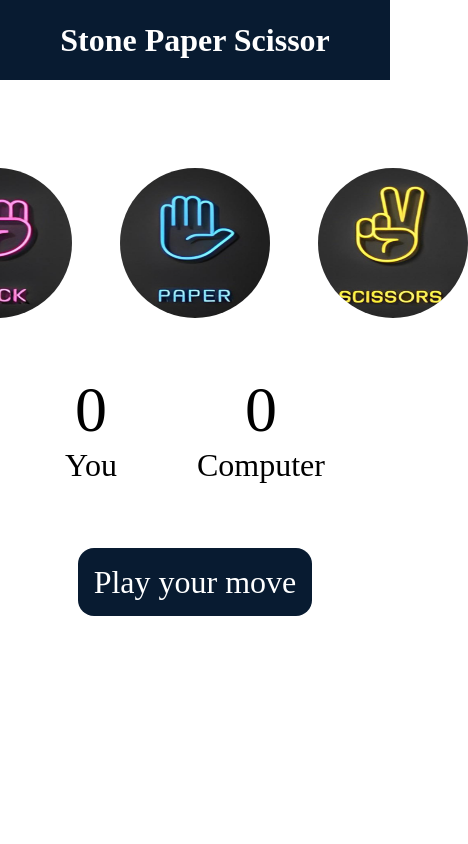
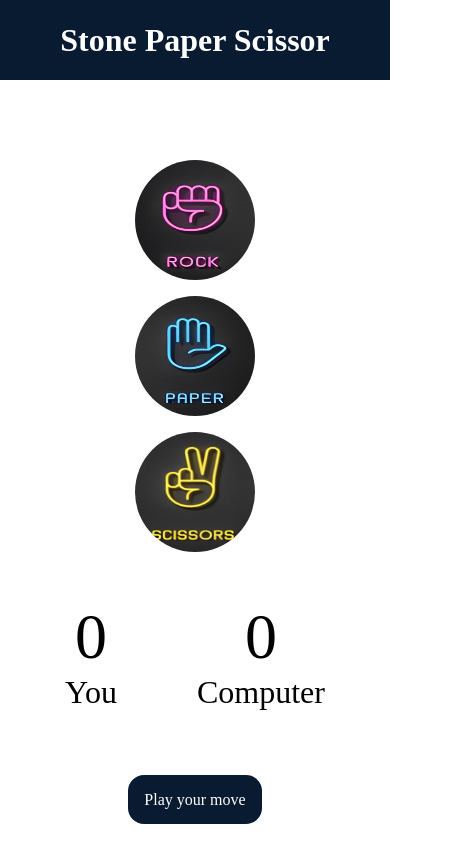
Before and after one commit to Adityabarai/Stone-Paper-Scissor-Game, a plain HTML site: page index.html in a window 390 px wide. Shown: the whole page, 468 px wide, since content can reach past the window. Drawn offline with Linux system fonts and the light colour scheme.

Commit message:
Add files via upload

```diff
--- a/style.css
+++ b/style.css
@@ -65,3 +65,49 @@ img {
     padding: 1rem;
     border-radius: 1rem;
 }
+@media (max-width:450px) {
+    h1 {
+        background-color: #081b31;
+        color: #fff;
+        height: 5rem;
+        line-height: 5rem;
+    }
+    .choice {
+        height: 120px;
+        width: 120px;
+        border-radius: 50%;
+        display: flex;
+        justify-content: center;
+        align-items: center;
+    }
+
+    .choice:hover {
+        cursor: pointer;
+        background-color: #ff0000;
+    }
+
+    img {
+        height: 120px;
+        width: 120px;
+        border-radius: 50%;
+    }
+
+    .choices {
+        flex-direction: column;
+        gap: 1rem;
+    }
+
+
+    .msg-container {
+        margin-top: 5rem;
+    }
+
+    #msg {
+        background-color: #081b31;
+        color: #fff;
+        font-size: 1rem;
+        display: inline;
+        padding: 1rem;
+        border-radius: 1rem;
+    }
+}
```
